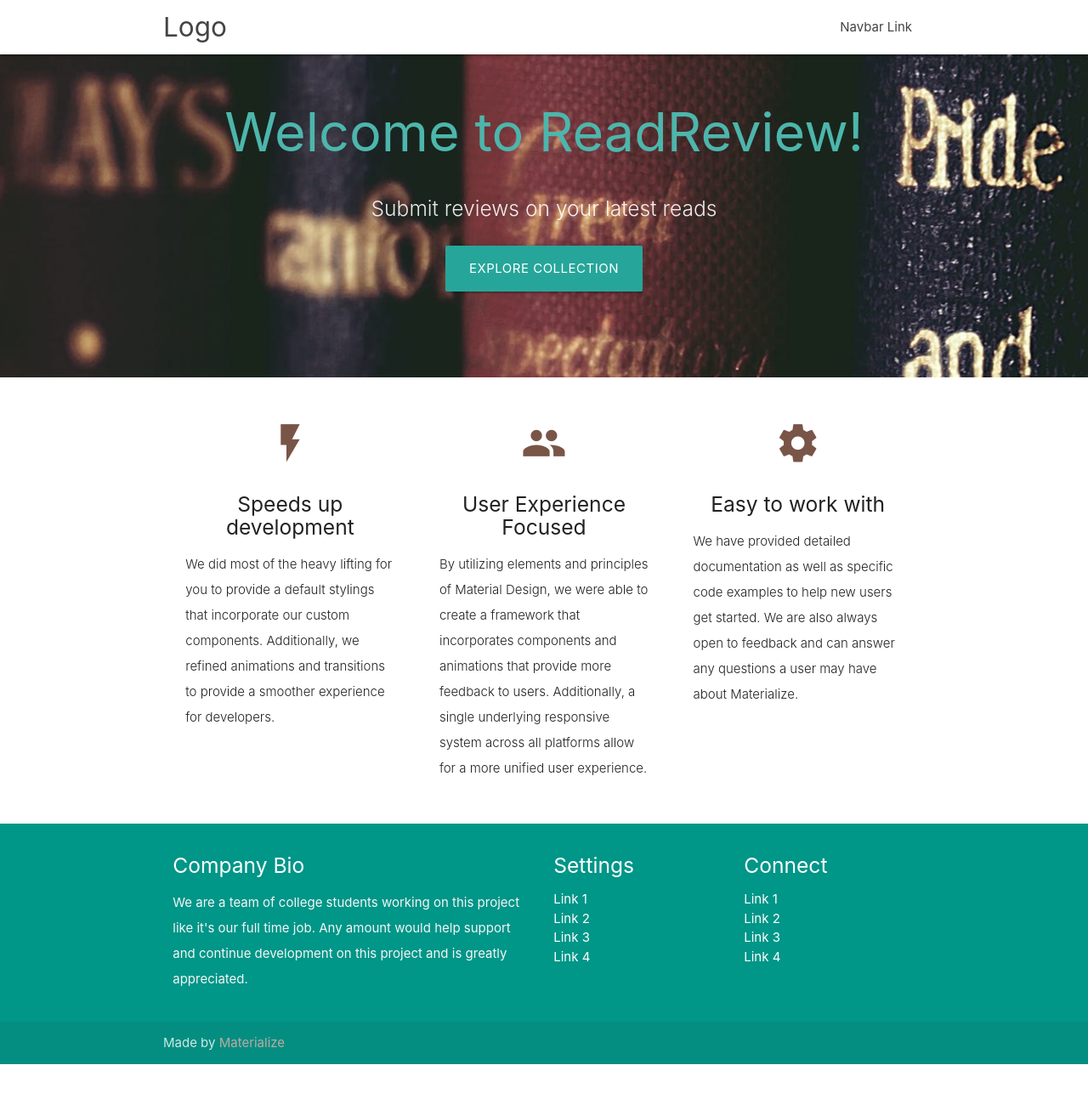
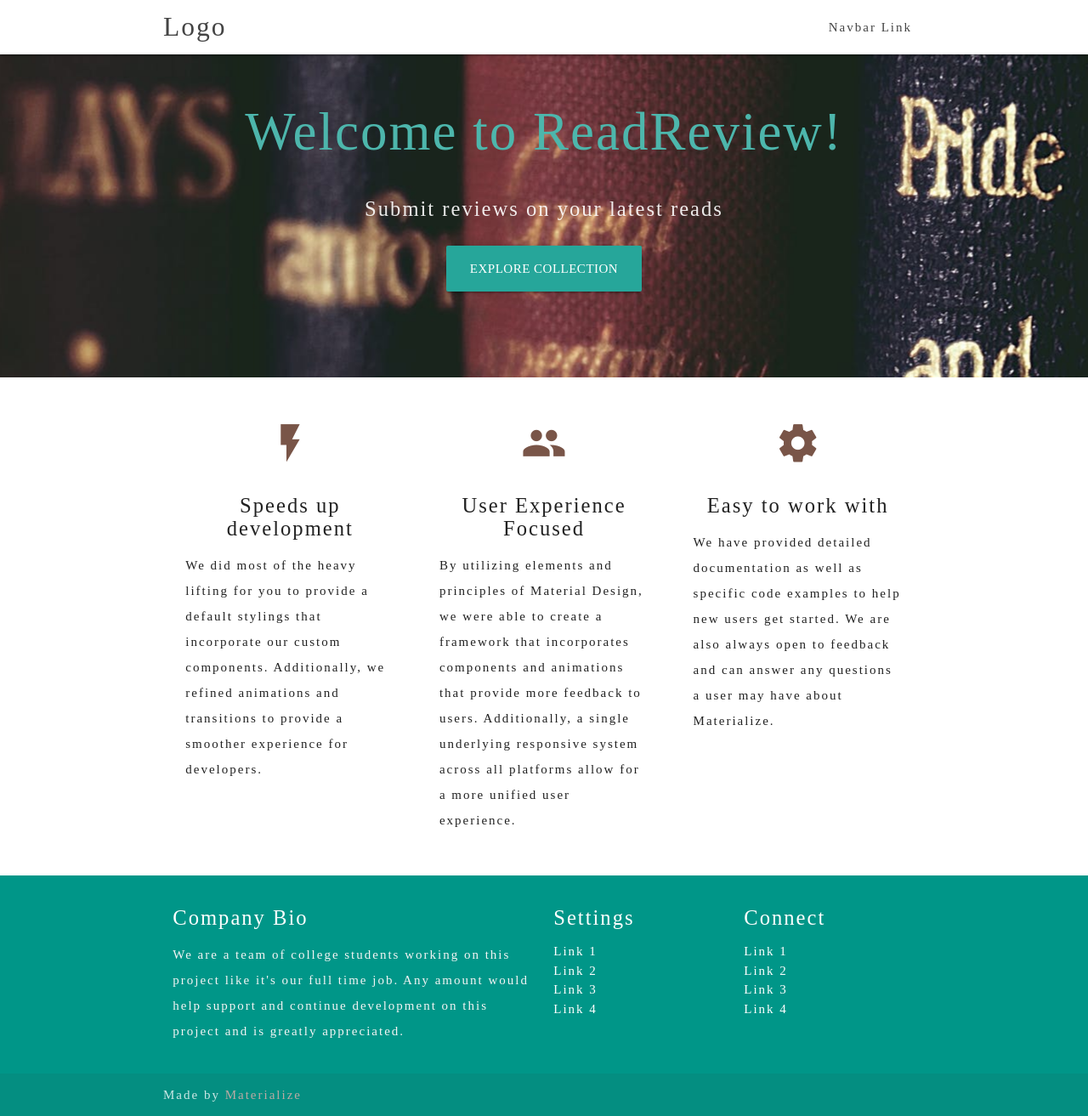
Before and after one commit to seamusmacg/readreview, a Flask app: page / in a window 1280 px wide. Shown: the whole page at 85% size. Before the commit the page ends 1252 px from the top, so only its background shows below. Run offline with Flask 2, Linux system fonts and the light colour scheme; data that the repository does not hold is empty; some libraries are stand-ins or nearby versions.

Commit message:
Add styling to index file

```diff
--- a/static/css/style.css
+++ b/static/css/style.css
@@ -1,3 +1,14 @@
+ /* All elements */
+ * {
+  font-family: 'Goudy Bookletter 1911', serif;
+  letter-spacing: 2px;
+ }
+
+ .main-title {
+   color: #bdadad;
+ }
+
+
  /* Custom CSS Parallax Template */
  nav ul a,
  nav .brand-logo {
```
